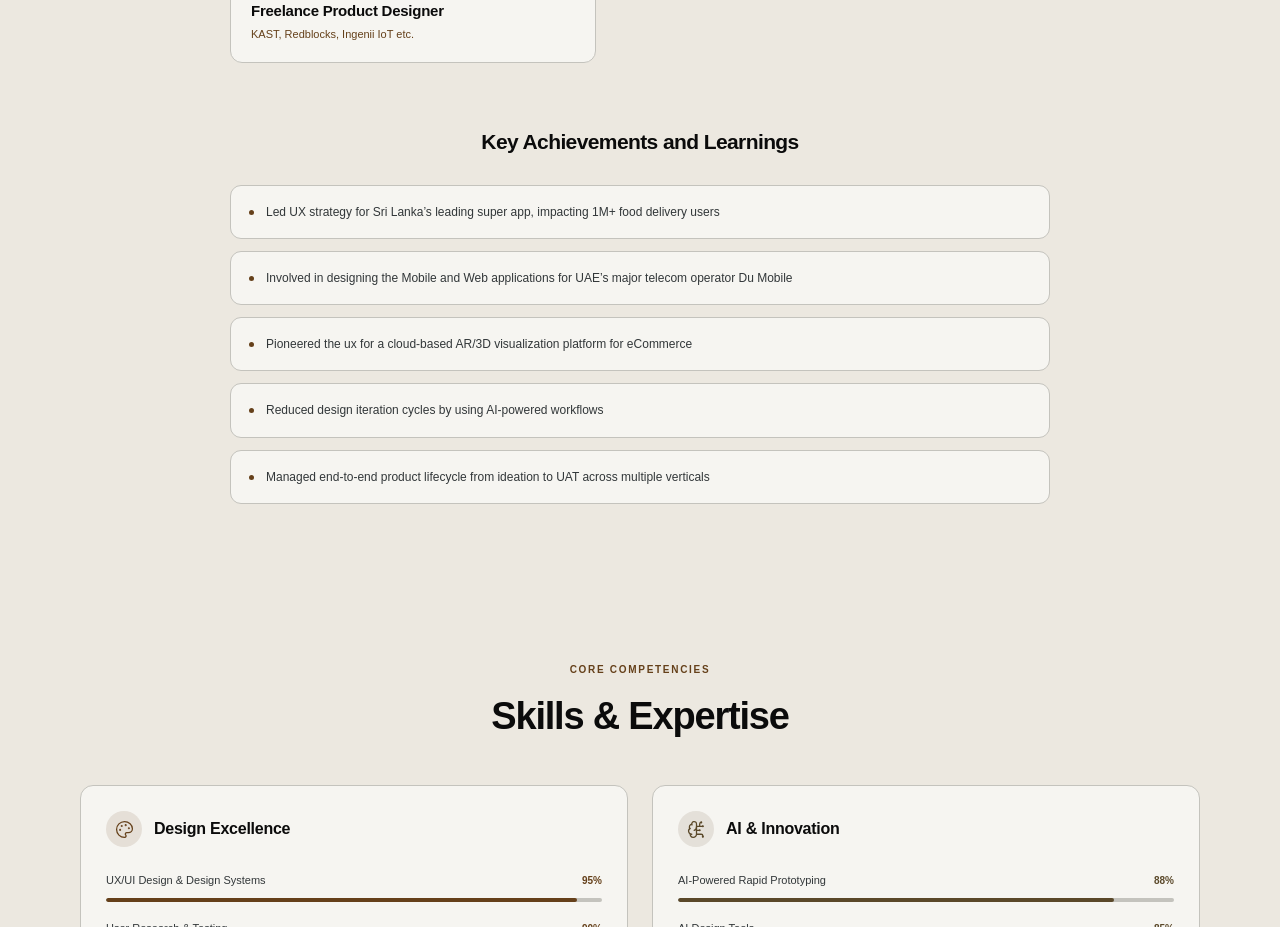
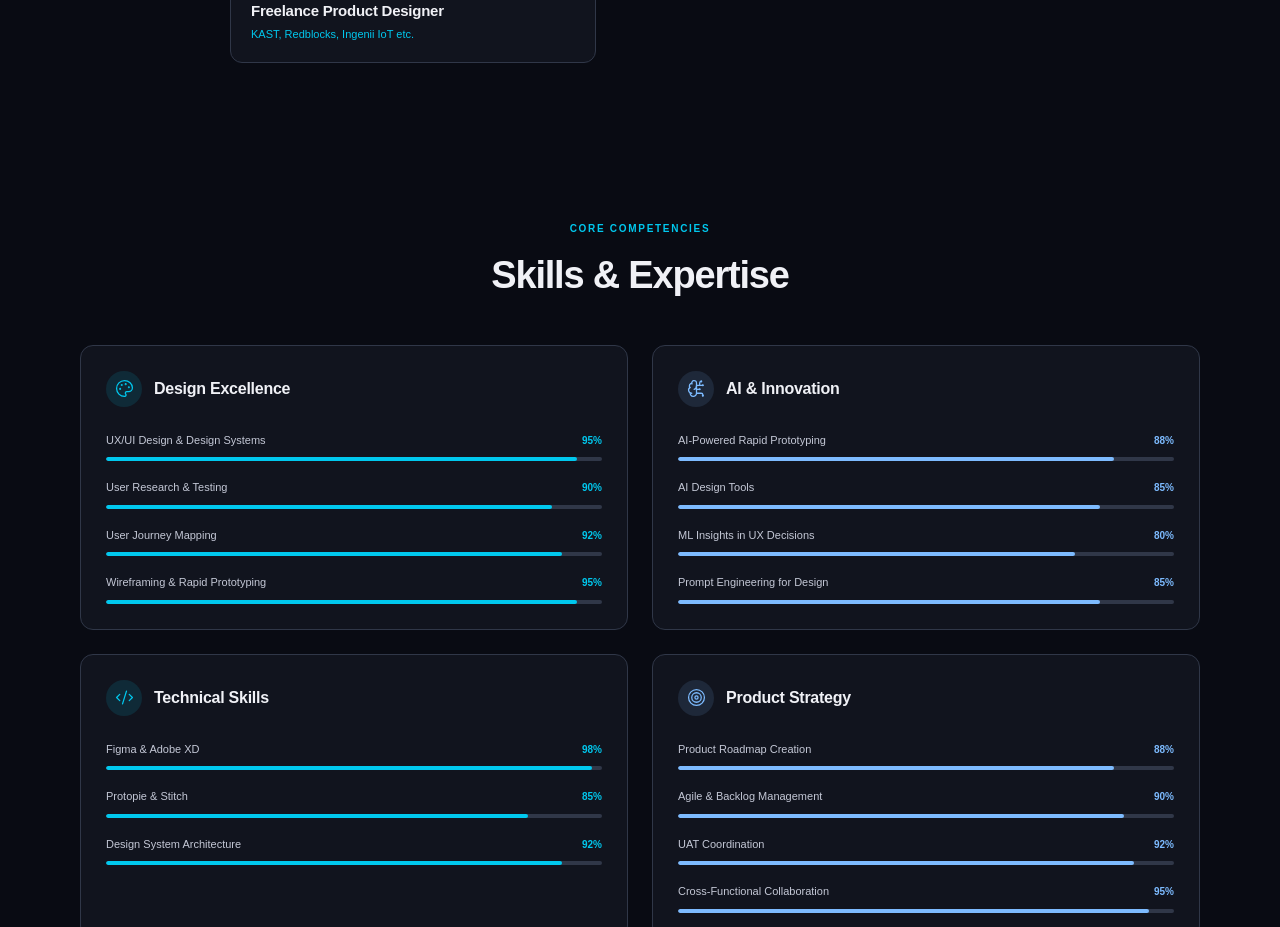
Before and after one commit to DurgaYasas/Personal-Portfolio, a Next.js app: page / in a window 1280 px wide. Shown: the part 2680-3607 px from the top of the page. Built offline with nearby package versions, Linux system fonts and the light colour scheme.

Commit message:
Apply dark blue and cyan theme and remove homepage achievements

```diff
--- a/app/globals.css
+++ b/app/globals.css
@@ -8,57 +8,53 @@
 }
 
 :root {
-  /* Approved palette: keep component colors linked to these five swatches. */
+  /* Original illustrative artwork palette; independent from website branding. */
   --obsidian: #0b0b0b;
   --warm-ivory: #ece8e0;
   --burnt-saffron: #c77a2b;
   --bronze-sand: #b08a4a;
   --stone-grey: #3f4548;
 
-  /* Light-theme typography: do not use raw saffron or bronze for body text. */
-  --text-primary: var(--obsidian);
-  --text-body: color-mix(in srgb, var(--stone-grey) 75%, var(--obsidian));
-  --text-secondary: var(--stone-grey);
-  --text-accent: color-mix(in srgb, var(--burnt-saffron) 48%, var(--obsidian));
-  --text-bronze: color-mix(in srgb, var(--bronze-sand) 48%, var(--obsidian));
-  --text-inactive: color-mix(in srgb, var(--stone-grey) 85%, var(--warm-ivory));
-  --text-inverse: var(--warm-ivory);
+  /* Dark navy / blue / cyan theme supplied in the latest reference. */
+  --midnight: #090b13;
+  --background-top: #0c1222;
+  --primary-blue: #0066ff;
+  --cyan: #00c8ee;
+  --status-available: #10b981;
+  --text-primary: #f0f1f6;
+  --text-body: #c4c8d6;
+  --text-secondary: #a4abbe;
+  --text-accent: var(--cyan);
+  --text-secondary-accent: #7dbbff;
+  --text-bronze: var(--text-secondary-accent);
+  --text-inactive: #9299ad;
+  --text-inverse: var(--midnight);
 
-  --paper: var(--warm-ivory);
+  --paper: var(--midnight);
   --ink: var(--text-primary);
   --accent: var(--text-accent);
-  --accent-secondary: var(--text-bronze);
-  --accent-hover: color-mix(in srgb, var(--burnt-saffron) 42%, var(--obsidian));
+  --accent-secondary: var(--text-secondary-accent);
+  --accent-hover: #69e4ff;
   --muted: var(--text-secondary);
   --ink-soft: var(--text-body);
-  --line: color-mix(in srgb, var(--stone-grey) 23%, var(--warm-ivory));
-  --surface: color-mix(in srgb, var(--warm-ivory) 45%, white);
-  --surface-raised: color-mix(in srgb, var(--warm-ivory) 65%, white);
-  --accent-soft: color-mix(in srgb, var(--bronze-sand) 14%, var(--paper));
-  --accent-line: color-mix(in srgb, var(--bronze-sand) 65%, var(--paper));
-  --action-bg: var(--burnt-saffron);
-  --action-hover: color-mix(in srgb, var(--burnt-saffron) 85%, var(--warm-ivory));
-  --action-ink: var(--text-primary);
-  --map-land: color-mix(in srgb, var(--stone-grey) 12%, var(--paper));
-  --shadow-soft: color-mix(in srgb, var(--obsidian) 8%, transparent);
-  --shadow-raised: color-mix(in srgb, var(--obsidian) 12%, transparent);
-  --illustration-paper: var(--warm-ivory);
-  --illustration-panel: color-mix(
-    in srgb,
-    var(--warm-ivory) 80%,
-    var(--bronze-sand)
-  );
-  --illustration-muted: color-mix(
-    in srgb,
-    var(--stone-grey) 25%,
-    var(--obsidian)
-  );
-  --illustration-line: color-mix(
-    in srgb,
-    var(--stone-grey) 25%,
-    var(--warm-ivory)
-  );
-  color-scheme: light;
+  --line: #303748;
+  --surface: #11141e;
+  --surface-raised: #181d2a;
+  --accent-soft: #102536;
+  --accent-line: #22536e;
+  --action-bg: var(--primary-blue);
+  --action-hover: #0059e0;
+  --action-ink: #ffffff;
+  --hero-accent-gradient: linear-gradient(90deg, var(--primary-blue), var(--cyan));
+  --map-land: #222a38;
+  --shadow-soft: color-mix(in srgb, var(--obsidian) 28%, transparent);
+  --shadow-raised: color-mix(in srgb, var(--obsidian) 48%, transparent);
+
+  --illustration-paper: #f0f6fc;
+  --illustration-panel: #dde9f5;
+  --illustration-muted: #152235;
+  --illustration-line: #becddd;
+  color-scheme: dark;
 }
 * {
   box-sizing: border-box;
@@ -69,7 +65,10 @@ html {
 }
 body {
   margin: 0;
-  background: var(--paper);
+  background-color: var(--paper);
+  background-image: linear-gradient(180deg, var(--background-top), var(--paper));
+  background-size: 100% 1100px;
+  background-repeat: no-repeat;
   color: var(--ink);
   font-family: "Manrope Variable", sans-serif;
   -webkit-font-smoothing: antialiased;
@@ -183,18 +182,20 @@ p {
   vertical-align: super;
 }
 .desktop-nav .nav-contact {
+  background: var(--action-bg);
+  color: var(--action-ink);
   display: flex;
   gap: 20px;
   align-items: center;
-  border: 1px solid var(--line);
+  border: 1px solid var(--action-bg);
   padding: 12px 19px;
   border-radius: 50px;
   margin-left: 4px;
 }
 .desktop-nav .nav-contact:hover {
-  background: var(--action-bg);
+  background: var(--action-hover);
   color: var(--action-ink);
-  border-color: var(--action-bg);
+  border-color: var(--action-hover);
 }
 .menu-toggle {
   display: none;
@@ -271,7 +272,7 @@ p {
   position: absolute;
   right: 18px;
   top: 18px;
-  background: color-mix(in srgb, var(--warm-ivory) 85%, transparent);
+  background: color-mix(in srgb, var(--text-primary) 90%, transparent);
   backdrop-filter: blur(4px);
   width: 42px;
   height: 42px;
--- a/components/career-journey.tsx
+++ b/components/career-journey.tsx
@@ -1,6 +1,6 @@
 import type { CSSProperties } from "react";
 import { GraduationCap, MapPin, Sparkles } from "lucide-react";
-import { achievements, careerFacts, careerJourney } from "@/data/about";
+import { careerFacts, careerJourney } from "@/data/about";
 import { Reveal } from "./reveal";
 import { TimelineProgress } from "./profile-motion";
 import styles from "./profile-sections.module.css";
@@ -62,22 +62,6 @@ export function CareerJourney() {
           ))}
         </ol>
       </div>
-
-      <div className={styles.achievements}>
-        <Reveal>
-          <h3>Key Achievements and Learnings</h3>
-        </Reveal>
-        <ul>
-          {achievements.map((achievement, index) => (
-            <li key={achievement}>
-              <Reveal className={styles.achievement} delay={index * 0.025}>
-                <span aria-hidden="true" />
-                <p>{achievement}</p>
-              </Reveal>
-            </li>
-          ))}
-        </ul>
-      </div>
     </section>
   );
 }
--- a/components/case-study-panels.module.css
+++ b/components/case-study-panels.module.css
@@ -64,7 +64,7 @@
   transform: translateX(-50%);
 }
 .brandName {
-  color: var(--text-primary);
+  color: var(--obsidian);
   font-size: 27px;
   font-weight: 800;
 }
--- a/components/hero.module.css
+++ b/components/hero.module.css
@@ -22,7 +22,7 @@
   width: 6px;
   height: 6px;
   border-radius: 50%;
-  background: var(--accent);
+  background: var(--status-available);
 }
 
 .portraitFrame {
@@ -79,6 +79,10 @@
 
 .accent {
   color: var(--accent);
+  background: var(--hero-accent-gradient);
+  background-clip: text;
+  -webkit-background-clip: text;
+  -webkit-text-fill-color: transparent;
 }
 
 .summary {
```
Also changed, not shown: app/icon.svg, 1 other file (tests, documents, lock files or other folders).
